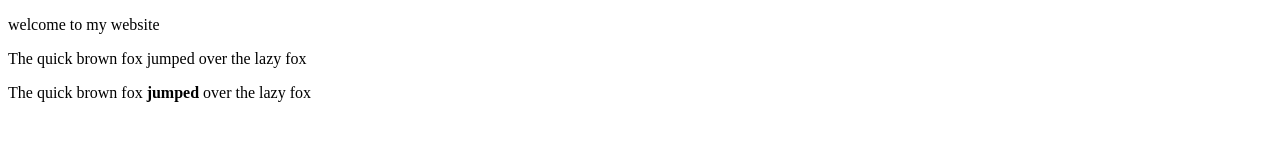
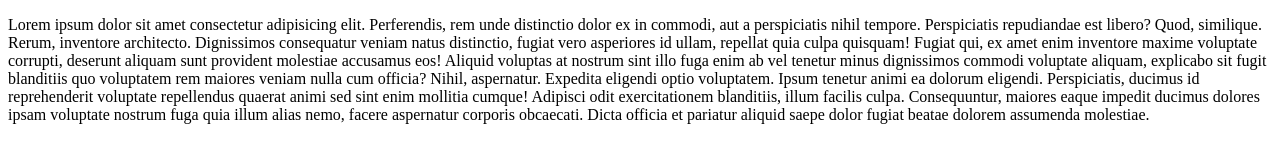
Before and after one commit to Shadrack784/html, a plain HTML site: page index.html in a window 1280 px wide. Drawn offline with Linux system fonts and the light colour scheme.

Commit message:
html importants

```diff
--- a/index.html
+++ b/index.html
@@ -5,13 +5,16 @@
     <meta charset="UTF-8">
     <meta name="viewport" content="width=device-width, initial-scale=1.0">
     <meta http-equiv="X-UA-Compatible" content="ie=edge">
-    <title>my first website ever</title>
+    <title>Document</title>
 </head>
 
 <body>
-    <p>welcome to my website</p>
-    <p>The <span>quick brown</span> fox jumped over the lazy fox</p>
-    <p>The quick brown fox <strong>jumped</strong> over the lazy fox</p>
+    <p>Lorem ipsum dolor sit amet consectetur adipisicing elit. Perferendis, rem unde distinctio dolor ex in commodi, aut a perspiciatis nihil tempore. Perspiciatis repudiandae est libero? Quod, similique. Rerum, inventore architecto. Dignissimos consequatur
+        veniam natus distinctio, fugiat vero asperiores id ullam, repellat quia culpa quisquam! Fugiat qui, ex amet enim inventore maxime voluptate corrupti, deserunt aliquam sunt provident molestiae accusamus eos! Aliquid voluptas at nostrum sint illo
+        fuga enim ab vel tenetur minus dignissimos commodi voluptate aliquam, explicabo sit fugit blanditiis quo voluptatem rem maiores veniam nulla cum officia? Nihil, aspernatur. Expedita eligendi optio voluptatem. Ipsum tenetur animi ea dolorum eligendi.
+        Perspiciatis, ducimus id reprehenderit voluptate repellendus quaerat animi sed sint enim mollitia cumque! Adipisci odit exercitationem blanditiis, illum facilis culpa. Consequuntur, maiores eaque impedit ducimus dolores ipsam voluptate nostrum
+        fuga quia illum alias nemo, facere aspernatur corporis obcaecati. Dicta officia et pariatur aliquid saepe dolor fugiat beatae dolorem assumenda molestiae.
+    </p>
 </body>
 
 </html>
```
